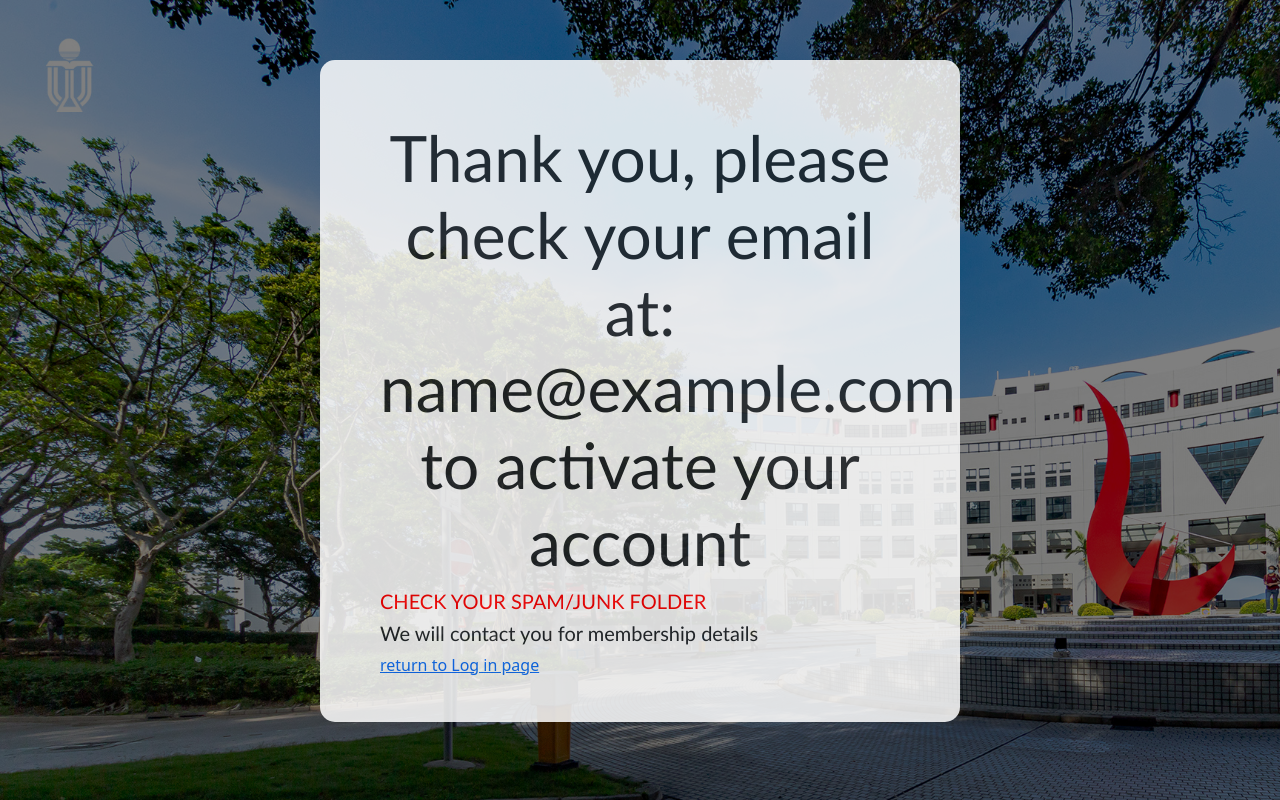
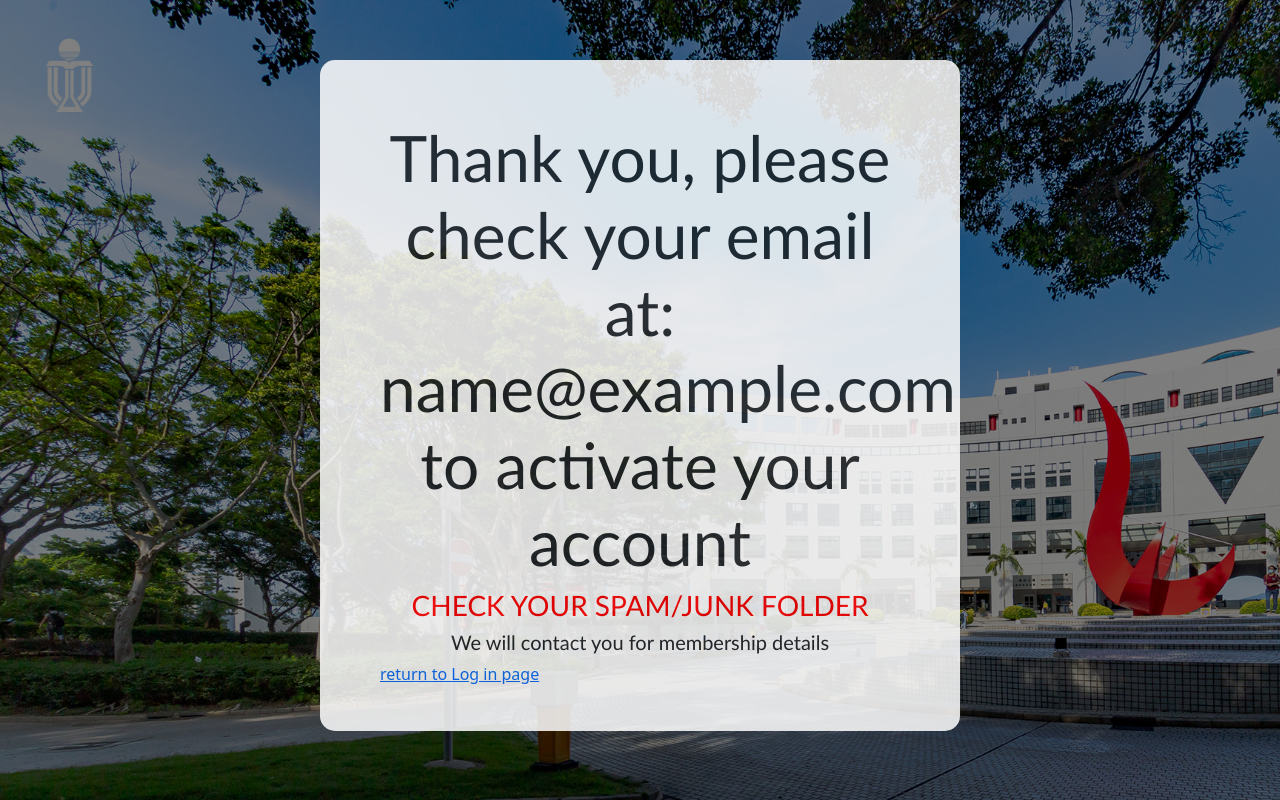
Before and after one commit to Ferayddi/DjangoTennisApp, a Django app: template registering/templates/thankyou.html in a window 1280 px wide. Run offline with Django 4.2, Linux system fonts and the light colour scheme; the template is opened without the code that fills it: most values are stand-ins (such as "Sample title", 1, 10 or a date in 2020).

Commit message:
enhance registration than you page

```diff
--- a/main/views.py
+++ b/main/views.py
@@ -19,6 +19,7 @@ class EmailThread(threading.Thread):
     threading.Thread.__init__(self)
 
   def run(self):
+    #from_email='fromepython@gmail.com',
     send_mail(subject= self.subject, message = self.body, from_email = self.from_email, fail_silently = False, recipient_list = self.emails_list, auth_password = settings.EMAIL_HOST_PASSWORD, auth_user= settings.EMAIL_HOST_USER, html_message= self.body)
 
 
--- a/registering/templates/thankyou.html
+++ b/registering/templates/thankyou.html
@@ -13,9 +13,9 @@ Thank you page
         <div class="container-fluid large-up-padding formContainer">
             <div class="row justify-content-center ">
                 <div class="col-12">
-                    <h1 class="heading"> Thank you, please check your email at: {{ email }} to activate your account </h1>
-                    <h5 style="color:red"> CHECK YOUR SPAM/JUNK FOLDER</h5>
-                    <h5> We will contact you for membership details</h5>
+                    <h3 class="heading"> Thank you, please check your email at: {{ email }} to activate your account </h3>
+                    <h3 style="color:red;text-align:center"> CHECK YOUR SPAM/JUNK FOLDER</h3>
+                    <h5 style="text-align:center"> We will contact you for membership details</h5>
                     <a href="/login"> return to Log in page </a>
                 </div>
             </div>
```
